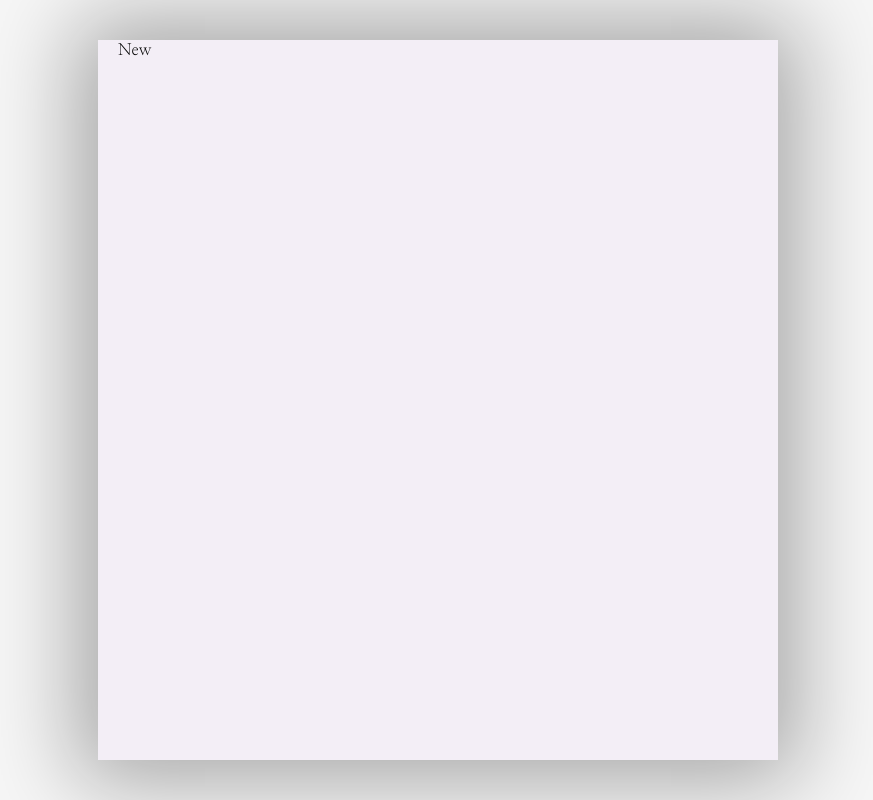
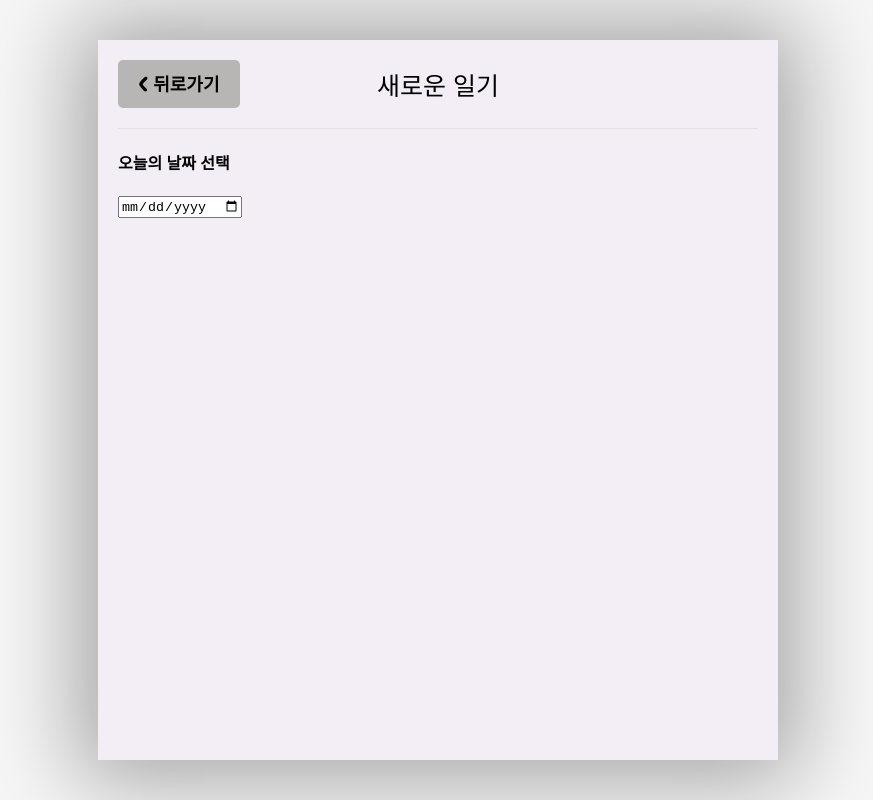
Before and after one commit to Skylar090807/emotion_diary, a React (Create React App) app: page /new in a window 1280 px wide. Shown: the whole page, without its empty margins (202-1075 px from the left). Built offline with nearby package versions, Linux system fonts and the light colour scheme.

Commit message:
New 컴포넌트 작성, 뒤로가기와 캘린더 date onChange처리

```diff
--- a/src/pages/New.jsx
+++ b/src/pages/New.jsx
@@ -1,7 +1,35 @@
-import React from 'react'
+import React, { useState } from 'react'
+import { useNavigate } from 'react-router-dom'
+import Button from '../components/Button'
+import Header from '../components/Header'
+
+// '오늘의 날짜 선택' 캘린더에서 오늘의 날짜가 default로 떠있게 하기 위해서는 new Date()객체를 함수
+// 안에서 가공 해준 후 useState() 초기값으로 할당해줘야 한다.
+const getStringDate = (date) => {
+  return date.toISOString().slice(0, 10)
+}
 
 const New = () => {
-  return <div>New</div>
+  const navigate = useNavigate()
+
+  const [date, setDate] = useState()
+
+  const pagebackHandler = () => {
+    navigate(-1)
+  }
+  return (
+    <div>
+      <Header headText={'새로운 일기'} leftChild={<Button text={'< 뒤로가기'} onClick={pagebackHandler} />} />
+      <div>
+        <section>
+          <h4>오늘의 날짜 선택</h4>
+          <div className="input-box">
+            <input type="date" onChange={(e) => setDate(e.target.value)} />
+          </div>
+        </section>
+      </div>
+    </div>
+  )
 }
 
 export default New
```
